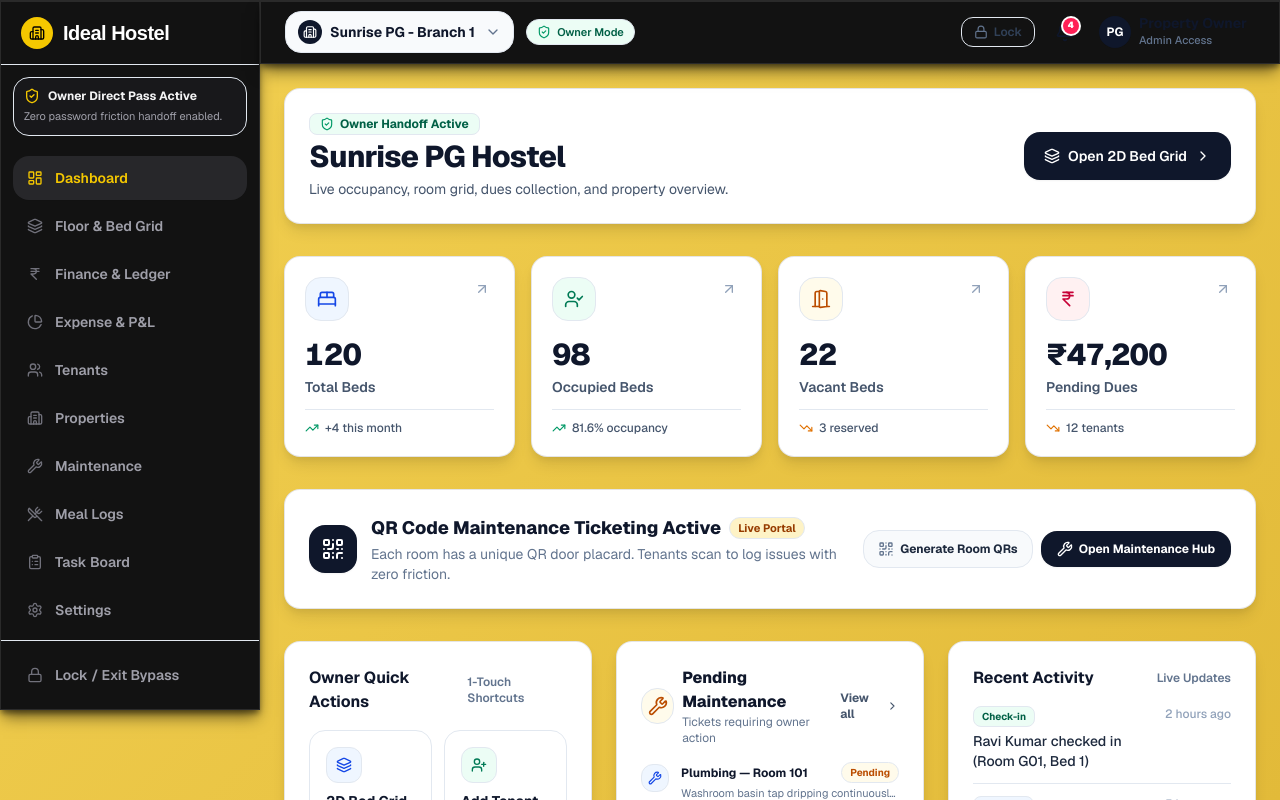
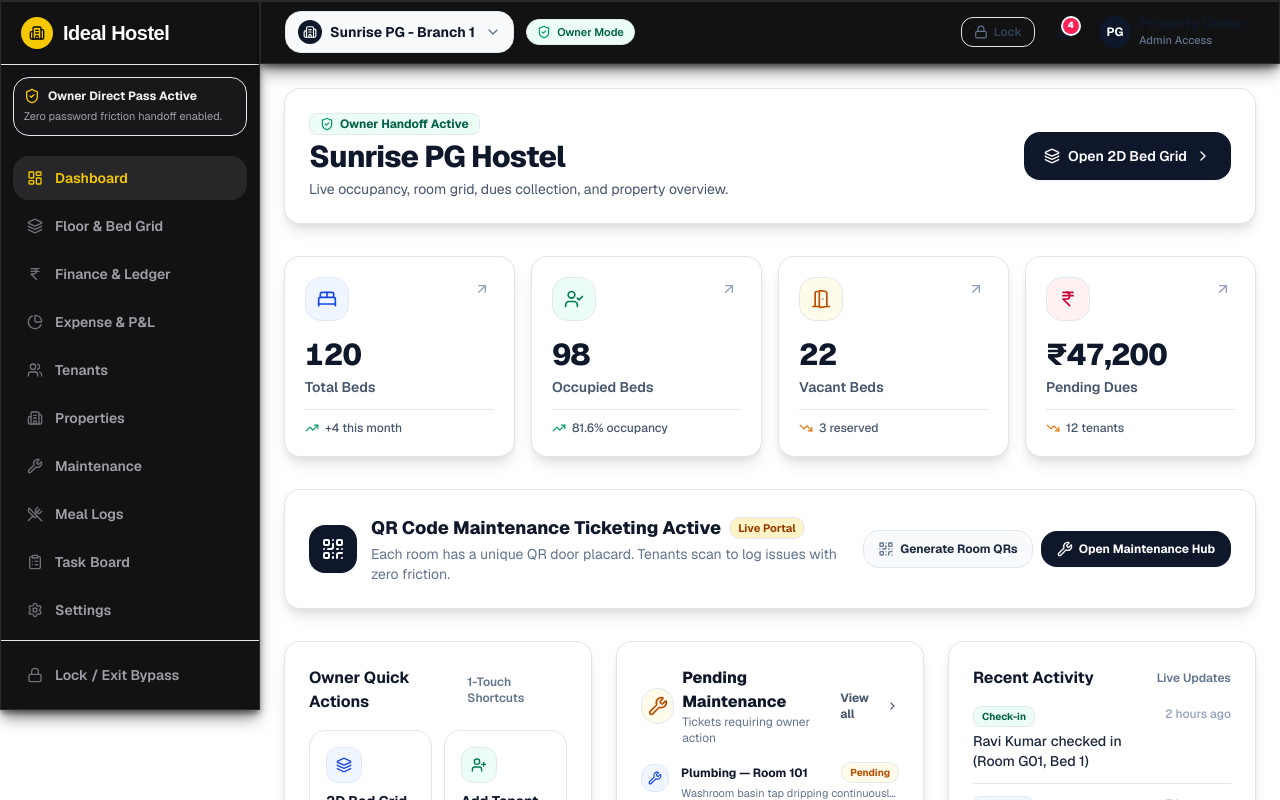
Before and after one commit to fahadnauman/ideal-hostel-, a Next.js app: page /dashboard in a window 1280 px wide. Shown: the top 800 px of the page. Built offline with nearby package versions, Linux system fonts and the light colour scheme.

Commit message:
style: revert main background canvas to clean solid white

```diff
--- a/src/app/globals.css
+++ b/src/app/globals.css
@@ -117,13 +117,12 @@
 }
 
 html {
-  background-color: #E5C158;
+  background-color: #ffffff;
   color: #0f172a;
 }
 
 body {
-  background: linear-gradient(135deg, #F3D152 0%, #E2BA39 100%);
-  background-attachment: fixed;
+  background-color: #ffffff;
   color: var(--foreground);
   font-family: var(--font-geist-sans), system-ui, -apple-system, sans-serif;
   -webkit-font-smoothing: antialiased;
```
